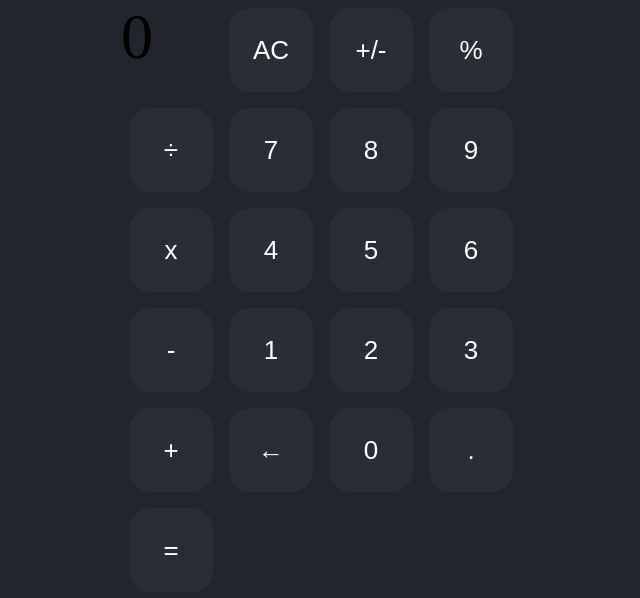
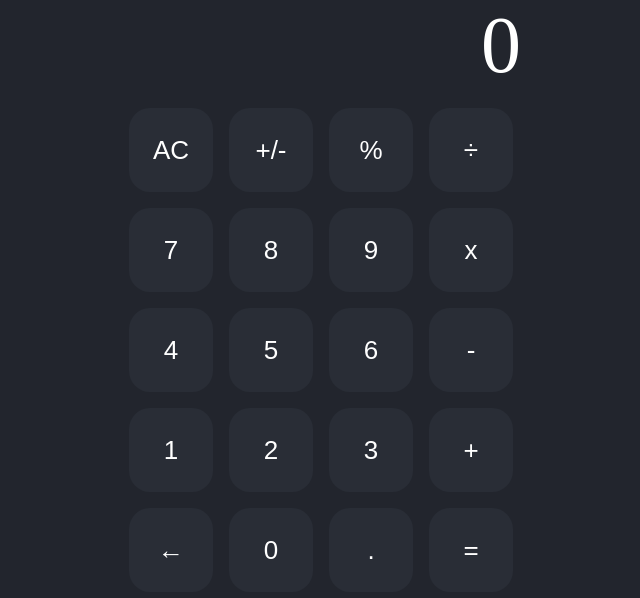
Before and after one commit to ekauf/project-calculator, a plain HTML site: page index.html in a window 1280 px wide. Shown: the whole page, without its empty margins (319-959 px from the left). Drawn offline with Linux system fonts and the light colour scheme.

Commit message:
added display styling and linked script

```diff
--- a/_calculator.scss
+++ b/_calculator.scss
@@ -14,7 +14,7 @@
     "main main main main";
 }
 
-.calculator_display {
+.calculator__display {
   grid-area: header;
   grid-row-start: 1;
   grid-row-end: 1;
--- a/_calculator__display.scss
+++ b/_calculator__display.scss
@@ -1 +1,8 @@
 @use "variables" as *;
+
+.calculator__display {
+  background-color: $primary-color;
+  font-size: 80px;
+  color: white;
+  text-align: right;
+}
--- a/_reset.scss
+++ b/_reset.scss
@@ -5,5 +5,4 @@
   padding: 0;
   box-sizing: border-box;
   background-color: $primary-color;
-  font-size: 64px;
 }
--- a/index.html
+++ b/index.html
@@ -36,5 +36,6 @@
       <button class="calculator__button">.</button>
       <button class="calculator__button">=</button>
     </div>
+    <script src="script.js"></script>
   </body>
 </html>
```
Also changed, not shown: style.css, 1 other file.
